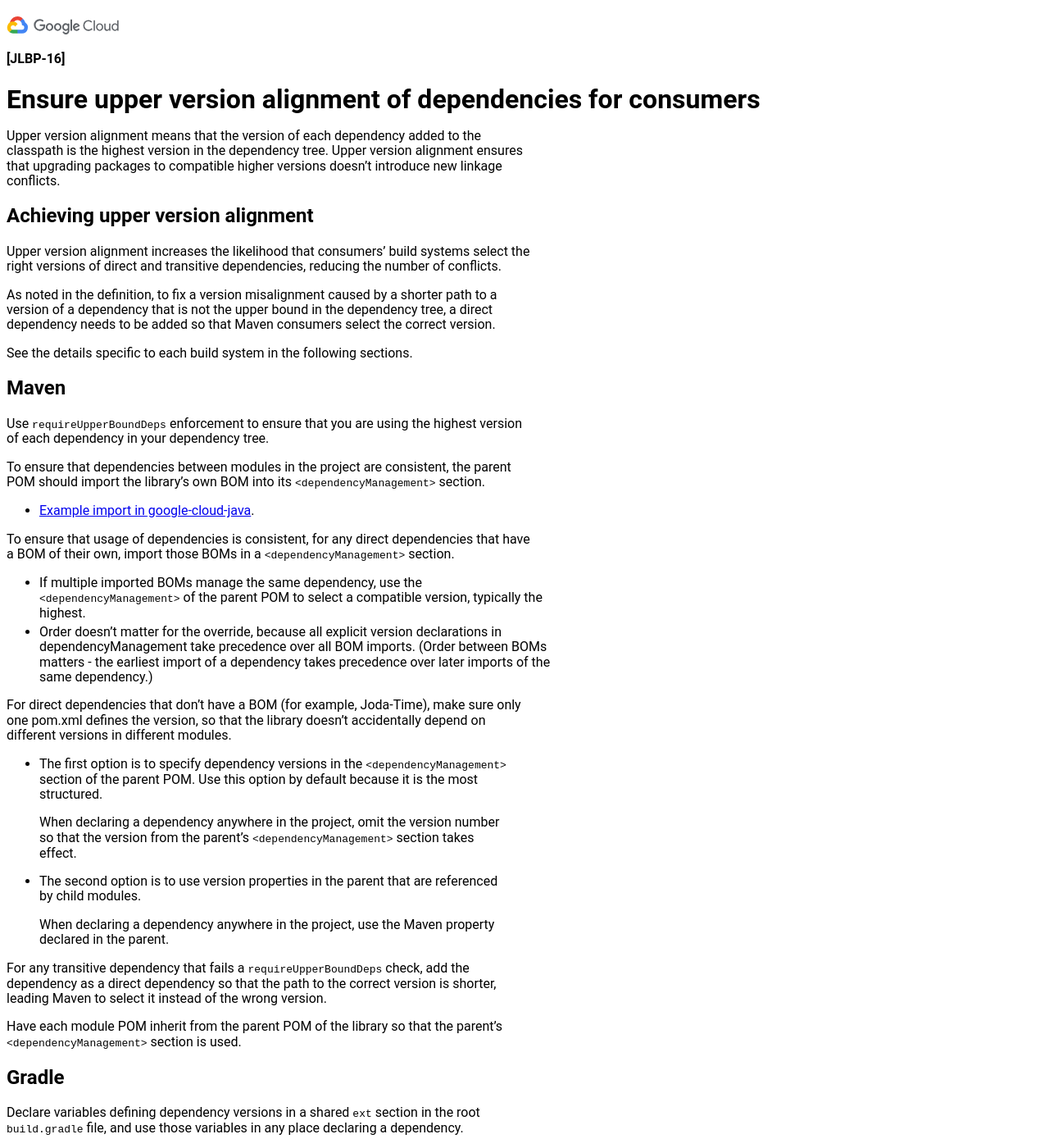
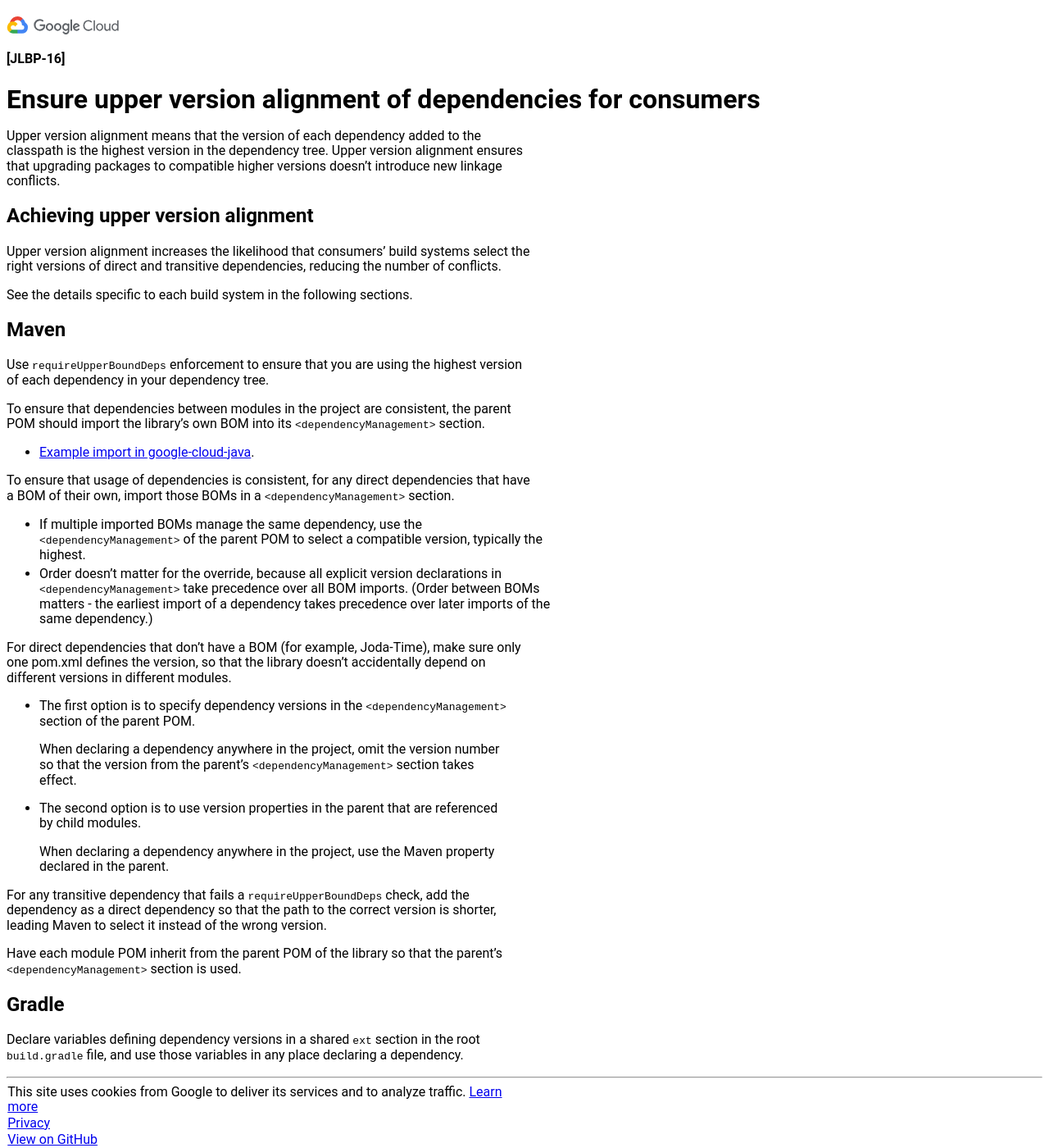
Before and after one commit to GoogleCloudPlatform/cloud-opensource-java, a Jekyll site: the page built from docs/JLBP-0016.md, in a window 1280 px wide and 1400 px high. Shown: the whole window at 82% size. Built offline with Jekyll 4.4.1, drawn with Linux system fonts in a browser that asks for light colours; our own code applies the rules of GitHub Pages for plain Markdown files.

Commit message:
remove redundant info

```diff
--- a/docs/JLBP-0016.md
+++ b/docs/JLBP-0016.md
@@ -14,11 +14,6 @@ Upper version alignment ensures that upgrading packages to compatible higher ver
 Upper version alignment increases the likelihood that consumers' build systems
 select the right versions of direct and transitive dependencies, reducing the
 number of conflicts.
-
-As noted in the definition, to fix a version misalignment caused by a shorter
-path to a version of a dependency that is not the upper bound in the
-dependency tree, a direct dependency needs to be added so that Maven consumers
-select the correct version.
 
 See the details specific to each build system in the following sections.
 
@@ -50,8 +45,7 @@ sure only one pom.xml defines the version, so that the library doesn't
 accidentally depend on different versions in different modules.
 
   - The first option is to specify dependency versions in the
-    `<dependencyManagement>` section of the parent POM. Use this option by
-    default because it is the most structured.
+    `<dependencyManagement>` section of the parent POM.
 
     When declaring a dependency anywhere in the project, omit the version
     number so that the version from the parent's `<dependencyManagement>`
```
Also changed, not shown: other parts of docs/JLBP-0016.md (+1 -1 lines).
